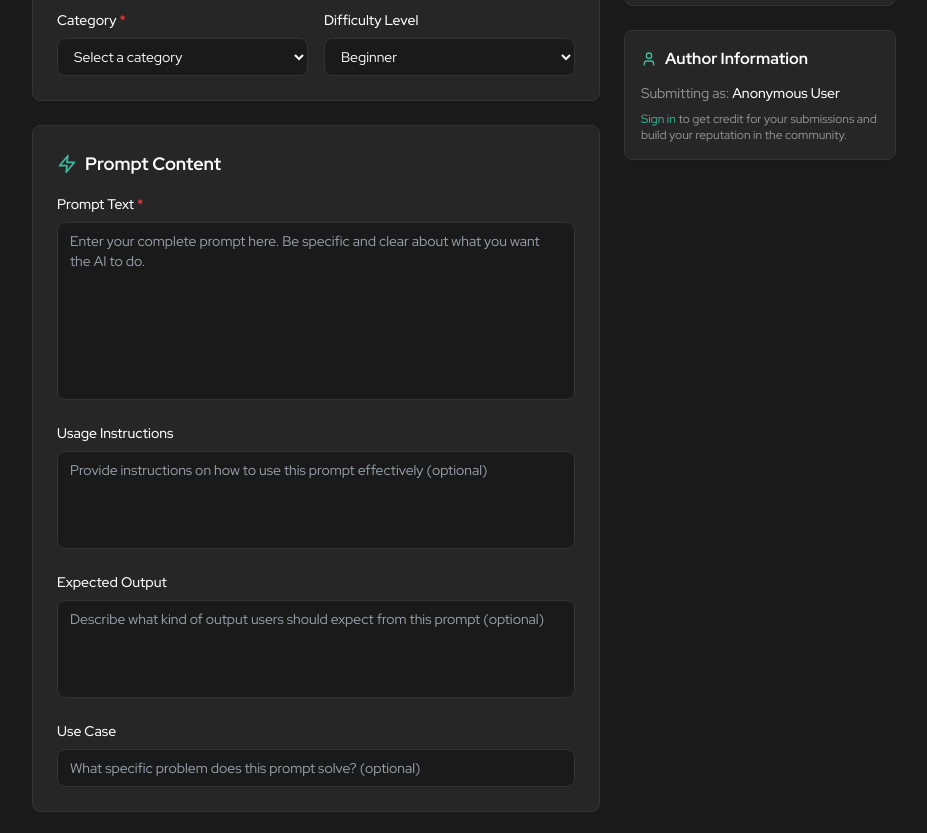
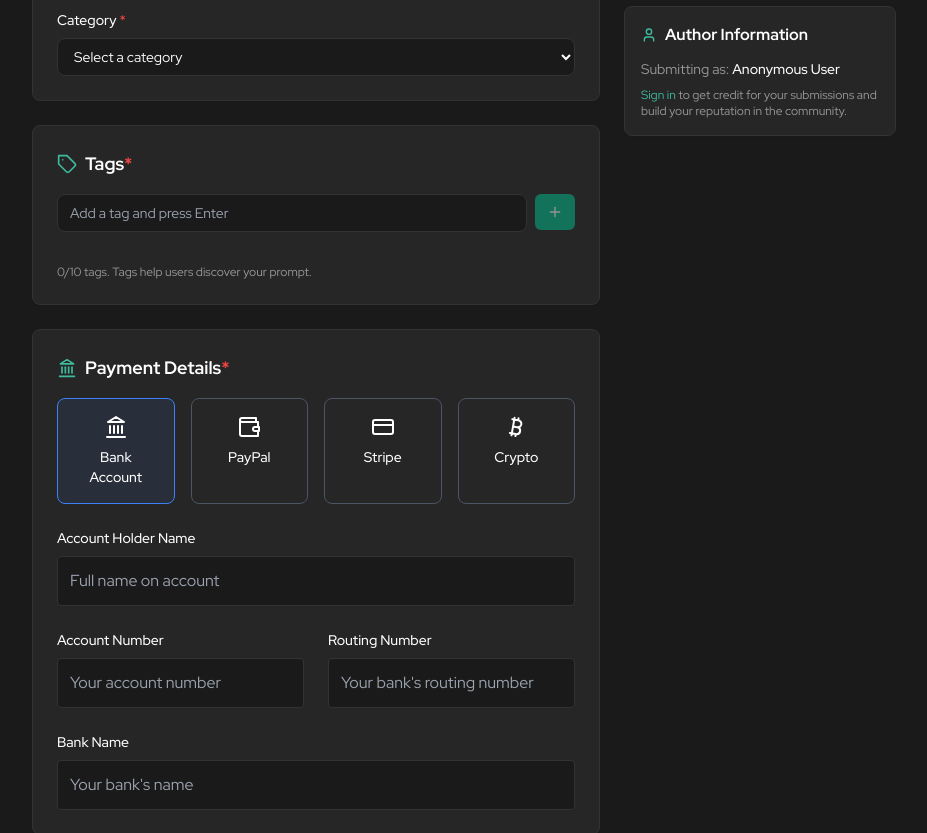
Before and after one commit to COS301-SE-2025/Prompt-Forge, a React (Vite) app in the folder frontend/: page /submit in a window 1280 px wide. Shown: the part 500-1333 px from the top of the page, without its empty margins (176-1103 px from the left). Built offline with nearby package versions, Linux system fonts and the light colour scheme.

Commit message:
Updated the submit form

```diff
--- a/frontend/src/pages/SubmitPromptPage.tsx
+++ b/frontend/src/pages/SubmitPromptPage.tsx
@@ -17,6 +17,11 @@ import {
   FileText,
   User,
   Zap,
+  AlertCircleIcon,
+  WalletIcon,
+  CreditCardIcon,
+  BitcoinIcon,
+  Landmark,
 } from "lucide-react"
 import { useState } from "react"
 
@@ -28,11 +33,30 @@ interface PromptSubmission {
   promptText: string
   instructions: string
   expectedOutput: string
-  difficulty: string
+  // difficulty: string
   useCase: string
 }
 
 export default function SubmitPromptPage() {
+
+
+  const [title, setTitle] = useState('');
+  const [description, setDescription] = useState('');
+  const [tags, setTags] = useState<string[]>([]);
+  const [price, setPrice] = useState('');
+  const [category, setCategory] = useState('');
+  const [bankingInfoNeeded, setBankingInfoNeeded] = useState(true);
+  const [accountName, setAccountName] = useState('');
+  const [accountNumber, setAccountNumber] = useState('');
+  const [bankName, setBankName] = useState('');
+  const [routingNumber, setRoutingNumber] = useState('');
+  const [paymentMethod, setPaymentMethod] = useState<PaymentMethod>('bank');
+  const [paypalEmail, setPaypalEmail] = useState('');
+  const [stripeAccount, setStripeAccount] = useState('');
+  const [cryptoAddress, setCryptoAddress] = useState('');
+  const [cryptoNetwork, setCryptoNetwork] = useState('');
+
+
   const [formData, setFormData] = useState<PromptSubmission>({
     title: "",
     description: "",
@@ -41,7 +65,7 @@ export default function SubmitPromptPage() {
     promptText: "",
     instructions: "",
     expectedOutput: "",
-    difficulty: "beginner",
+    // difficulty: "beginner",
     useCase: "",
   })
 
@@ -64,11 +88,11 @@ export default function SubmitPromptPage() {
     "Other",
   ]
 
-  const difficulties = [
-    { value: "beginner", label: "Beginner", color: "bg-green-500" },
-    { value: "intermediate", label: "Intermediate", color: "bg-yellow-500" },
-    { value: "advanced", label: "Advanced", color: "bg-red-500" },
-  ]
+  // const difficulties = [
+  //   { value: "beginner", label: "Beginner", color: "bg-green-500" },
+  //   { value: "intermediate", label: "Intermediate", color: "bg-yellow-500" },
+  //   { value: "advanced", label: "Advanced", color: "bg-red-500" },
+  // ]
 
   const handleInputChange = (field: keyof PromptSubmission, value: string) => {
     setFormData((prev) => ({ ...prev, [field]: value }))
@@ -94,6 +118,112 @@ export default function SubmitPromptPage() {
       tags: prev.tags.filter((tag) => tag !== tagToRemove),
     }))
   }
+
+
+  type PaymentMethod = 'bank' | 'paypal' | 'stripe' | 'crypto';
+
+
+
+  const renderPaymentMethodForm = () => {
+
+    switch (paymentMethod) {
+      case 'bank':
+        return <div className="space-y-6">
+          <div>
+            <label htmlFor="accountName" className="block mb-2 text-sm font-medium">
+              Account Holder Name
+            </label>
+            <input type="text" id="accountName" value={accountName} onChange={e => setAccountName(e.target.value)} className={`w-full bg-background border ${errors.accountName ? 'border-red-500' : 'border-border'} rounded p-3 focus:outline-none focus:border-blue-500`} placeholder="Full name on account" />
+            {errors.accountName && <p className="text-red-500 text-sm mt-1 flex items-center">
+              <AlertCircleIcon className="w-4 h-4 mr-1" />{' '}
+              {errors.accountName}
+            </p>}
+          </div>
+          <div className="grid grid-cols-1 md:grid-cols-2 gap-6">
+            <div>
+              <label htmlFor="accountNumber" className="block mb-2 text-sm font-medium">
+                Account Number
+              </label>
+              <input type="text" id="accountNumber" value={accountNumber} onChange={e => setAccountNumber(e.target.value)} className={`w-full bg-background border ${errors.accountNumber ? 'border-red-500' : 'border-border'} rounded p-3 focus:outline-none focus:border-blue-500`} placeholder="Your account number" />
+              {errors.accountNumber && <p className="text-red-500 text-sm mt-1 flex items-center">
+                <AlertCircleIcon className="w-4 h-4 mr-1" />{' '}
+                {errors.accountNumber}
+              </p>}
+            </div>
+            <div>
+              <label htmlFor="routingNumber" className="block mb-2 text-sm font-medium">
+                Routing Number
+              </label>
+              <input type="text" id="routingNumber" value={routingNumber} onChange={e => setRoutingNumber(e.target.value)} className={`w-full bg-background border ${errors.routingNumber ? 'border-red-500' : 'border-border'} rounded p-3 focus:outline-none focus:border-blue-500`} placeholder="Your bank's routing number" />
+              {errors.routingNumber && <p className="text-red-500 text-sm mt-1 flex items-center">
+                <AlertCircleIcon className="w-4 h-4 mr-1" />{' '}
+                {errors.routingNumber}
+              </p>}
+            </div>
+          </div>
+          <div>
+            <label htmlFor="bankName" className="block mb-2 text-sm font-medium">
+              Bank Name
+            </label>
+            <input type="text" id="bankName" value={bankName} onChange={e => setBankName(e.target.value)} className={`w-full bg-background border ${errors.bankName ? 'border-red-500' : 'border-border'} rounded p-3 focus:outline-none focus:border-blue-500`} placeholder="Your bank's name" />
+            {errors.bankName && <p className="text-red-500 text-sm mt-1 flex items-center">
+              <AlertCircleIcon className="w-4 h-4 mr-1" /> {errors.bankName}
+            </p>}
+          </div>
+        </div>;
+      case 'paypal':
+        return <div>
+          <label htmlFor="paypalEmail" className="block mb-2 text-sm font-medium">
+            PayPal Email Address
+          </label>
+          <input type="email" id="paypalEmail" value={paypalEmail} onChange={e => setPaypalEmail(e.target.value)} className={`w-full bg-background border ${errors.paypalEmail ? 'border-red-500' : 'border-border'} rounded p-3 focus:outline-none focus:border-blue-500`} placeholder="your-email@example.com" />
+          {errors.paypalEmail && <p className="text-red-500 text-sm mt-1 flex items-center">
+            <AlertCircleIcon className="w-4 h-4 mr-1" />{' '}
+            {errors.paypalEmail}
+          </p>}
+        </div>;
+      case 'stripe':
+        return <div>
+          <label htmlFor="stripeAccount" className="block mb-2 text-sm font-medium">
+            Stripe Account ID
+          </label>
+          <input type="text" id="stripeAccount" value={stripeAccount} onChange={e => setStripeAccount(e.target.value)} className={`w-full bg-background border ${errors.stripeAccount ? 'border-red-500' : 'border-border'} rounded p-3 focus:outline-none focus:border-blue-500`} placeholder="acct_..." />
+          {errors.stripeAccount && <p className="text-red-500 text-sm mt-1 flex items-center">
+            <AlertCircleIcon className="w-4 h-4 mr-1" />{' '}
+            {errors.stripeAccount}
+          </p>}
+        </div>;
+      case 'crypto':
+        return <div className="space-y-6">
+          <div>
+            <label htmlFor="cryptoNetwork" className="block mb-2 text-sm font-medium">
+              Network
+            </label>
+            <select id="cryptoNetwork" value={cryptoNetwork} onChange={e => setCryptoNetwork(e.target.value)} className={`w-full bg-background border ${errors.cryptoNetwork ? 'border-red-500' : 'border-border'} rounded p-3 focus:outline-none focus:border-blue-500`}>
+              <option value="">Select a network</option>
+              <option value="ethereum">Ethereum (ETH)</option>
+              <option value="bitcoin">Bitcoin (BTC)</option>
+              <option value="usdc">USDC</option>
+              <option value="usdt">USDT</option>
+            </select>
+            {errors.cryptoNetwork && <p className="text-red-500 text-sm mt-1 flex items-center">
+              <AlertCircleIcon className="w-4 h-4 mr-1" />{' '}
+              {errors.cryptoNetwork}
+            </p>}
+          </div>
+          <div>
+            <label htmlFor="cryptoAddress" className="block mb-2 text-sm font-medium">
+              Wallet Address
+            </label>
+            <input type="text" id="cryptoAddress" value={cryptoAddress} onChange={e => setCryptoAddress(e.target.value)} className={`w-full bg-background border ${errors.cryptoAddress ? 'border-red-500' : 'border-border'} rounded p-3 focus:outline-none focus:border-blue-500`} placeholder="Your wallet address" />
+            {errors.cryptoAddress && <p className="text-red-500 text-sm mt-1 flex items-center">
+              <AlertCircleIcon className="w-4 h-4 mr-1" />{' '}
+              {errors.cryptoAddress}
+            </p>}
+          </div>
+        </div>;
+    }
+  };
 
   const validateForm = () => {
     const newErrors: Record<string, string> = {}
@@ -128,7 +258,7 @@ export default function SubmitPromptPage() {
           promptText: "",
           instructions: "",
           expectedOutput: "",
-          difficulty: "beginner",
+          // difficulty: "beginner",
           useCase: "",
         })
         setShowSuccess(false)
@@ -173,7 +303,7 @@ export default function SubmitPromptPage() {
                 </Button>
               </Link>
               <div>
-                <h1 className="text-2xl lg:text-3xl font-bold text-foreground">Submit New Prompt</h1>
+                <h1 className="text-2xl lg:text-3xl font-bold text-foreground">Publish Prompt</h1>
                 <p className="text-muted-foreground">Share your prompt with the community</p>
               </div>
             </div>
@@ -261,7 +391,6 @@ export default function SubmitPromptPage() {
                   <p className="text-xs text-muted-foreground mt-1">{formData.description.length}/500 characters</p>
                 </div>
 
-                <div className="grid grid-cols-1 md:grid-cols-2 gap-4">
                 <div>
                   <label className="block text-sm font-medium text-foreground mb-2">
                     Category <span className="text-red-500">*</span>
@@ -286,86 +415,6 @@ export default function SubmitPromptPage() {
                       {errors.category}
                     </p>
                   )}
-                  </div>
-
-                  <div>
-                    <label className="block text-sm font-medium text-foreground mb-2">Difficulty Level</label>
-                    <select
-                      className="w-full px-3 py-2 bg-background border border-border rounded-lg focus:outline-none focus:ring-2 focus:ring-[#3ebb9e] text-sm"
-                      value={formData.difficulty}
-                      onChange={(e) => handleInputChange("difficulty", e.target.value)}
-                    >
-                      {difficulties.map((diff) => (
-                        <option key={diff.value} value={diff.value}>
-                          {diff.label}
-                        </option>
-                      ))}
-                    </select>
-                  </div>
-                </div>
-              </div>
-            </Card>
-
-            {/* Prompt Content */}
-            <Card className="p-6">
-              <h2 className="text-lg font-semibold text-foreground mb-4 flex items-center">
-                <Zap className="h-5 w-5 mr-2 text-[#3ebb9e]" />
-                Prompt Content
-              </h2>
-
-              <div className="space-y-4">
-                <div>
-                  <label className="block text-sm font-medium text-foreground mb-2">
-                    Prompt Text <span className="text-red-500">*</span>
-                  </label>
-                  <textarea
-                    className={`w-full px-3 py-2 bg-background border rounded-lg focus:outline-none focus:ring-2 focus:ring-[#3ebb9e] text-sm resize-none ${
-                      errors.promptText ? "border-red-500" : "border-border"
-                    }`}
-                    rows={8}
-                    placeholder="Enter your complete prompt here. Be specific and clear about what you want the AI to do."
-                    value={formData.promptText}
-                    onChange={(e) => handleInputChange("promptText", e.target.value)}
-                  />
-                  {errors.promptText && (
-                    <p className="text-red-500 text-xs mt-1 flex items-center">
-                      <AlertCircle className="h-3 w-3 mr-1" />
-                      {errors.promptText}
-                    </p>
-                  )}
-                </div>
-
-                <div>
-                  <label className="block text-sm font-medium text-foreground mb-2">Usage Instructions</label>
-                  <textarea
-                    className="w-full px-3 py-2 bg-background border border-border rounded-lg focus:outline-none focus:ring-2 focus:ring-[#3ebb9e] text-sm resize-none"
-                    rows={4}
-                    placeholder="Provide instructions on how to use this prompt effectively (optional)"
-                    value={formData.instructions}
-                    onChange={(e) => handleInputChange("instructions", e.target.value)}
-                  />
-                </div>
-
-                <div>
-                  <label className="block text-sm font-medium text-foreground mb-2">Expected Output</label>
-                  <textarea
-                    className="w-full px-3 py-2 bg-background border border-border rounded-lg focus:outline-none focus:ring-2 focus:ring-[#3ebb9e] text-sm resize-none"
-                    rows={4}
-                    placeholder="Describe what kind of output users should expect from this prompt (optional)"
-                    value={formData.expectedOutput}
-                    onChange={(e) => handleInputChange("expectedOutput", e.target.value)}
-                  />
-                </div>
-
-                <div>
-                  <label className="block text-sm font-medium text-foreground mb-2">Use Case</label>
-                  <input
-                    type="text"
-                    className="w-full px-3 py-2 bg-background border border-border rounded-lg focus:outline-none focus:ring-2 focus:ring-[#3ebb9e] text-sm"
-                    placeholder="What specific problem does this prompt solve? (optional)"
-                    value={formData.useCase}
-                    onChange={(e) => handleInputChange("useCase", e.target.value)}
-                  />
                 </div>
               </div>
             </Card>
@@ -423,6 +472,37 @@ export default function SubmitPromptPage() {
                 </p>
               </div>
             </Card>
+
+            <Card className="p-6">
+              <h2 className="text-lg font-semibold text-foreground mb-4 flex items-center">
+                <Landmark className="h-5 w-5 mr-2 text-[#3ebb9e]" />
+                Payment Details <span className="text-red-500">*</span>
+              </h2>
+
+              {bankingInfoNeeded && <>
+                <div className="grid grid-cols-2 md:grid-cols-4 gap-4">
+                  <button type="button" onClick={() => setPaymentMethod('bank')} className={`p-4 rounded-lg border ${paymentMethod === 'bank' ? 'border-blue-500 bg-blue-500/10' : 'border-gray-600 hover:border-gray-500'} flex flex-col items-center space-y-2 transition-colors`}>
+                    <Landmark className="w-6 h-6" />
+                    <span className="text-sm font-medium">Bank Account</span>
+                  </button>
+                  <button type="button" onClick={() => setPaymentMethod('paypal')} className={`p-4 rounded-lg border ${paymentMethod === 'paypal' ? 'border-blue-500 bg-blue-500/10' : 'border-gray-600 hover:border-gray-500'} flex flex-col items-center space-y-2 transition-colors`}>
+                    <WalletIcon className="w-6 h-6" />
+                    <span className="text-sm font-medium">PayPal</span>
+                  </button>
+                  <button type="button" onClick={() => setPaymentMethod('stripe')} className={`p-4 rounded-lg border ${paymentMethod === 'stripe' ? 'border-blue-500 bg-blue-500/10' : 'border-gray-600 hover:border-gray-500'} flex flex-col items-center space-y-2 transition-colors`}>
+                    <CreditCardIcon className="w-6 h-6" />
+                    <span className="text-sm font-medium">Stripe</span>
+                  </button>
+                  <button type="button" onClick={() => setPaymentMethod('crypto')} className={`p-4 rounded-lg border ${paymentMethod === 'crypto' ? 'border-blue-500 bg-blue-500/10' : 'border-gray-600 hover:border-gray-500'} flex flex-col items-center space-y-2 transition-colors`}>
+                    <BitcoinIcon className="w-6 h-6" />
+                    <span className="text-sm font-medium">Crypto</span>
+                  </button>
+                </div>
+                <div className="mt-6">{renderPaymentMethodForm()}</div>
+              </>}
+            </Card>
+
+
           </div>
 
           {/* Sidebar */}
@@ -433,11 +513,11 @@ export default function SubmitPromptPage() {
                 <Eye className="h-4 w-4 mr-2 text-[#3ebb9e]" />
                 Preview
               </h3>
-              <Button
+              <Button id="preview"
                 variant="outline"
                 className="w-full"
                 onClick={() => setShowPreview(!showPreview)}
-                disabled={!formData.title || !formData.description}
+                // disabled={!formData.title || !formData.description}
               >
                 {showPreview ? "Hide Preview" : "Show Preview"}
               </Button>
@@ -452,13 +532,7 @@ export default function SubmitPromptPage() {
                     <span className="px-2 py-1 bg-muted rounded text-muted-foreground">
                       {formData.category || "No category"}
                     </span>
-                    <span
-                      className={`px-2 py-1 rounded text-white text-xs ${
-                        difficulties.find((d) => d.value === formData.difficulty)?.color || "bg-gray-500"
-                      }`}
-                    >
-                      {difficulties.find((d) => d.value === formData.difficulty)?.label}
-                    </span>
+
                   </div>
                 </div>
               )}
@@ -487,10 +561,10 @@ export default function SubmitPromptPage() {
                   <div className="w-1 h-1 bg-[#3ebb9e] rounded-full mt-2 flex-shrink-0"></div>
                   <p>Test your prompt before submitting</p>
                 </div>
-                <div className="flex items-start space-x-2">
+                {/* <div className="flex items-start space-x-2">
                   <div className="w-1 h-1 bg-[#3ebb9e] rounded-full mt-2 flex-shrink-0"></div>
                   <p>Provide usage examples when helpful</p>
-                </div>
+                </div> */}
               </div>
             </Card>
 
@@ -521,10 +595,12 @@ export default function SubmitPromptPage() {
             <p>By submitting, you agree to our community guidelines and terms of service.</p>
           </div>
           <div className="flex items-center space-x-3">
+            <Link to="#preview">
               <Button variant="outline" onClick={() => setShowPreview(!showPreview)}>
                 <Eye className="h-4 w-4 mr-2" />
                 Preview
               </Button>
+            </Link>
             <Button
               onClick={handleSubmit}
               disabled={isSubmitting}
```
Lines whose indentation alone changed are shown as unchanged.
